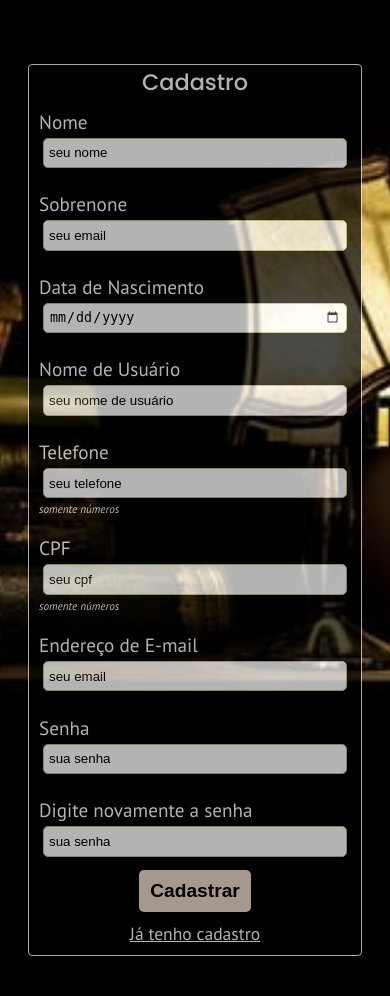
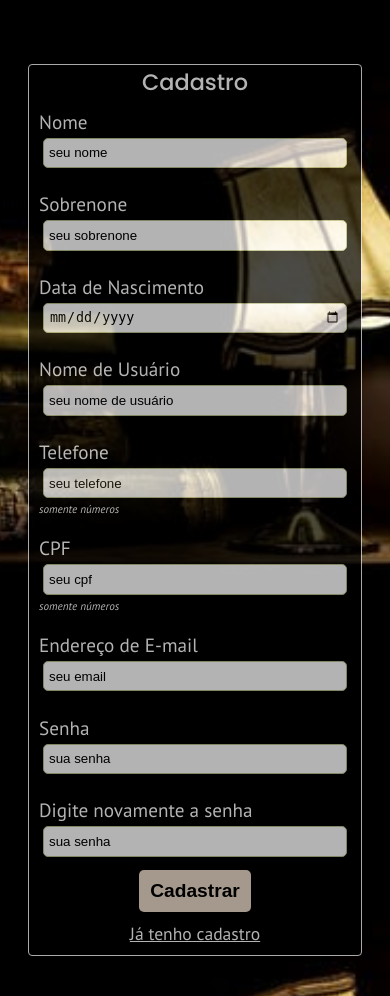
Before and after one commit to Dev-magno/tela-de-cadastro-PI, a PHP site: page / in a window 390 px wide. Shown: the top 996 px of the page. Run offline with PHP 8.4, Linux system fonts and the light colour scheme.

Commit message:
corrigir um input

```diff
--- a/index.html
+++ b/index.html
@@ -22,7 +22,7 @@
 
                             <div class="div-itens">
                                 <label for="">Sobrenone</label>
-                                <input type="email" name="email" id="email" placeholder="seu email" required aria-required="true">
+                                <input type="email" name="email" id="email" placeholder="seu sobrenone" required aria-required="true">
                             </div>
 
                             <div class="div-itens">
--- a/style.css
+++ b/style.css
@@ -128,9 +128,10 @@ body {
 
     body{
         background-image: url('img/livros-abaiju.jpg');
-        background-repeat: unset;
+        background-repeat: no-repeat;
         background-size: cover;
         background-position: center;
+        background-attachment: fixed;
     }
 
     .section-cadastro{
```
